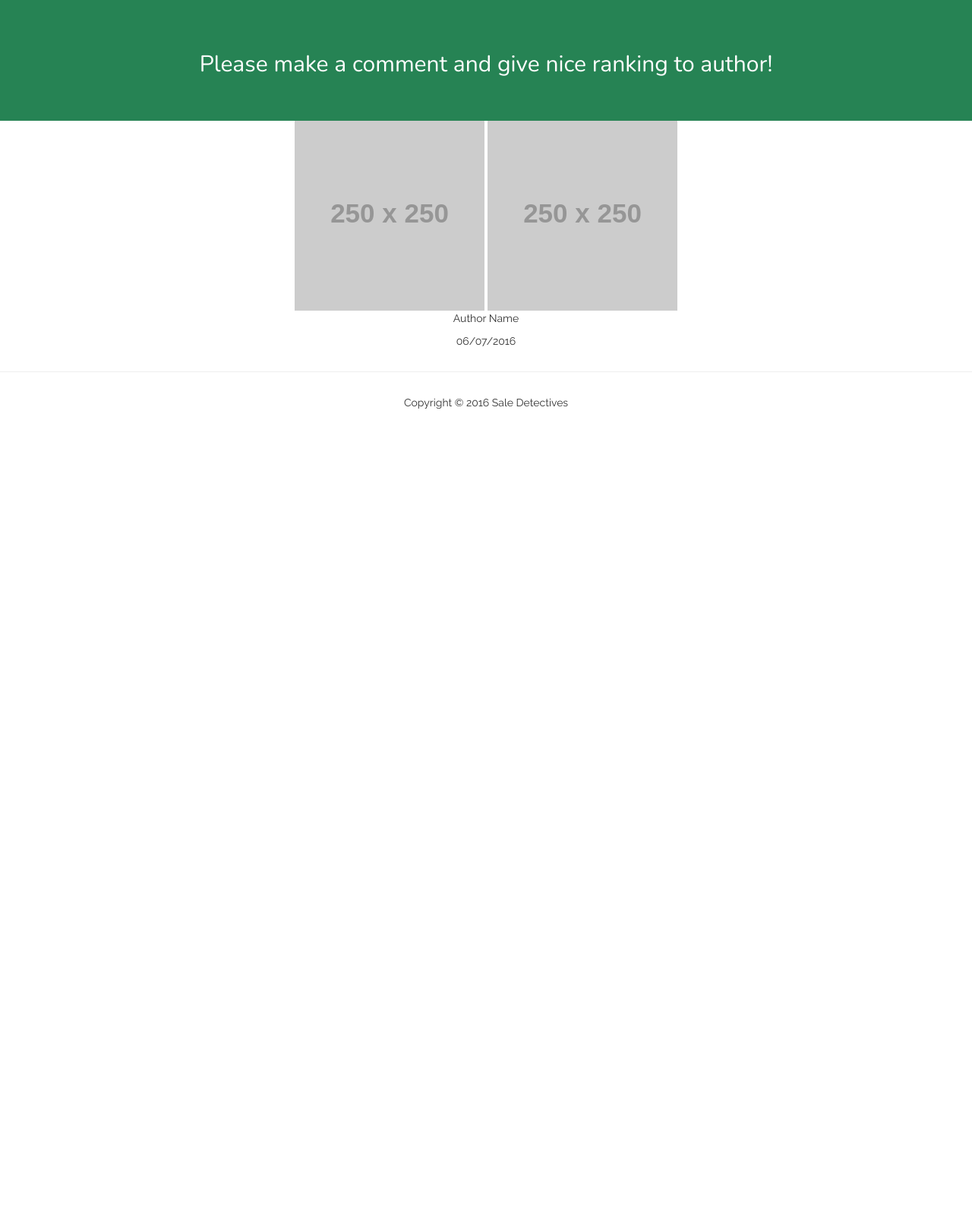
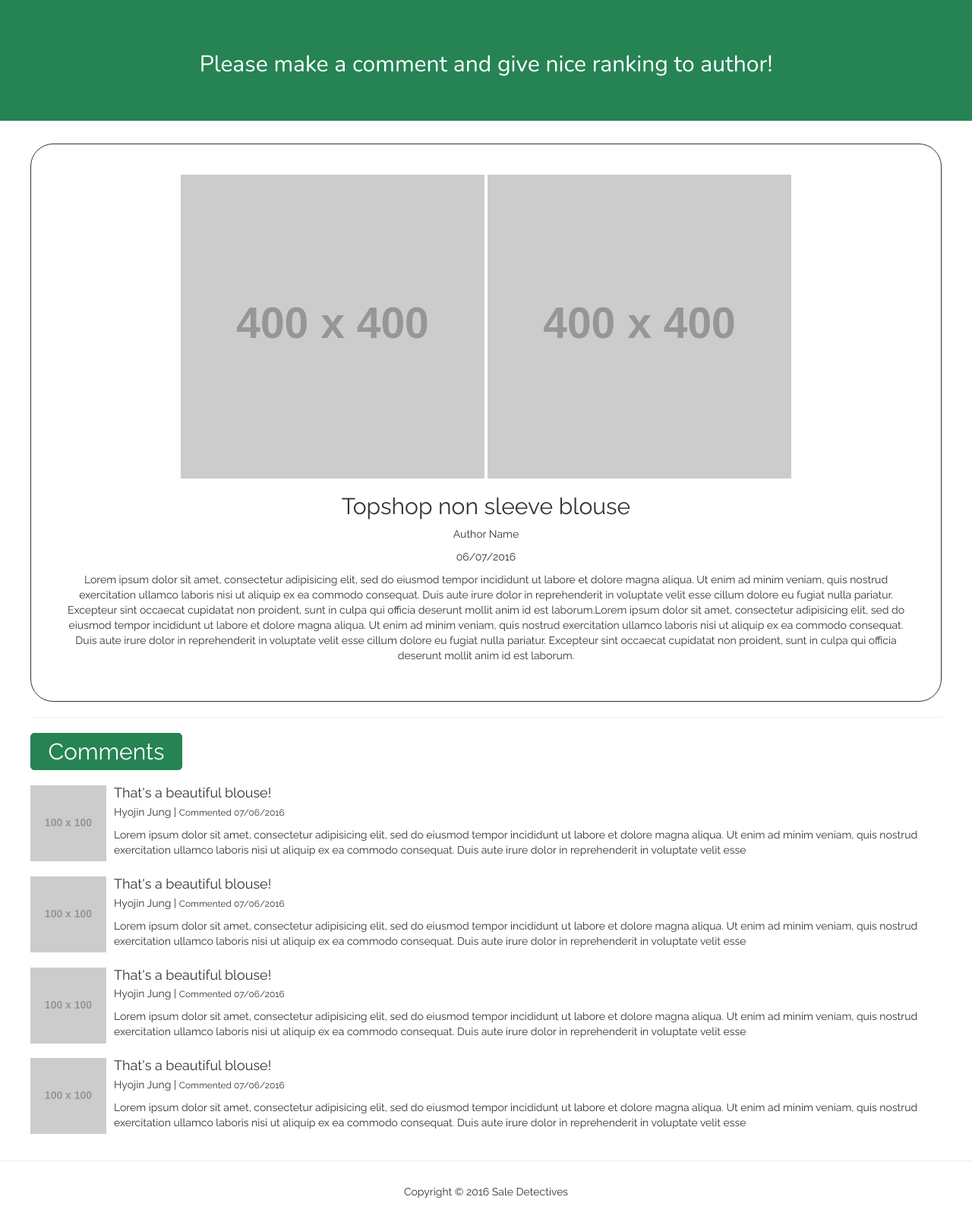
Before and after one commit to hyojinaaa/saleDetectives, a PHP site: page /reviewIndividual.html in a window 1280 px wide. Shown: the part 52-1661 px from the top of the page at 76% size. Before the commit the page ends 591 px from the top, so only its background shows below. Run offline with PHP 8.4, Linux system fonts and the light colour scheme; grey boxes labelled with a size stand in for pictures from a placeholder-image service; some libraries are stand-ins or nearby versions.

```diff
--- a/css/app.css
+++ b/css/app.css
@@ -166,6 +166,32 @@ Main Section
 /******************* Review Individual******************/
 article {
 	text-align: center;
+	margin-top: 30px;
+	border: 1px solid #333;
+	border-radius: 30px;
+	padding: 40px;
+}
+
+article h2 {
+	margin-top: 20px;
+}
+
+.comments {
+	border: 1px solid #268354;
+	width: 200px;
+	padding: 7px;
+	text-align: center;
+	margin-bottom: 20px;
+	background-color: #268354;
+	color: white;
+	border-radius: 5px;
+}
+
+/******************* Review Post***********************/
+#review-post {
+	width: 1000px;
+	margin: 0 auto;
+	margin-top: 40px;
 }
 
 
--- a/review.html
+++ b/review.html
@@ -66,7 +66,7 @@
 
 <!-- Main section -->
 <main id="review">
-  <button class="btn" id="review-btn">Write a Review</button>
+  <button class="btn" class="review-btn">Write a Review</button>
 
   <hr>
   <div class="row">
--- a/reviewIndividual.html
+++ b/reviewIndividual.html
@@ -67,11 +67,95 @@
 <!-- Main section -->
 <main id="review">
   <article>
-    <img src="http://placehold.it/250x250">
-    <img src="http://placehold.it/250x250">
+    <img src="http://placehold.it/400x400">
+    <img src="http://placehold.it/400x400">
+    <h2>Topshop non sleeve blouse</h2>
     <p>Author Name</p>
     <p>06/07/2016</p>
+    <p>Lorem ipsum dolor sit amet, consectetur adipisicing elit, sed do eiusmod
+    tempor incididunt ut labore et dolore magna aliqua. Ut enim ad minim veniam,
+    quis nostrud exercitation ullamco laboris nisi ut aliquip ex ea commodo
+    consequat. Duis aute irure dolor in reprehenderit in voluptate velit esse
+    cillum dolore eu fugiat nulla pariatur. Excepteur sint occaecat cupidatat non
+    proident, sunt in culpa qui officia deserunt mollit anim id est laborum.Lorem ipsum dolor sit amet, consectetur adipisicing elit, sed do eiusmod
+    tempor incididunt ut labore et dolore magna aliqua. Ut enim ad minim veniam,
+    quis nostrud exercitation ullamco laboris nisi ut aliquip ex ea commodo
+    consequat. Duis aute irure dolor in reprehenderit in voluptate velit esse
+    cillum dolore eu fugiat nulla pariatur. Excepteur sint occaecat cupidatat non
+    proident, sunt in culpa qui officia deserunt mollit anim id est laborum.</p>
+
+
+</div>
   </article>
+
+  <hr>
+  <h2 class="comments">Comments</h2>
+    <ul class="media-list">
+    <li class="media">
+      <div class="media-left">
+        <a href="#">
+          <img class="media-object" src="http://placehold.it/100x100" alt="...">
+        </a>
+      </div>
+      <div class="media-body">
+        <h4 class="media-heading">That's a beautiful blouse!</h4>
+        <p>Hyojin Jung  |  <small>Commented 07/06/2016</small></p>
+        <p>Lorem ipsum dolor sit amet, consectetur adipisicing elit, sed do eiusmod
+        tempor incididunt ut labore et dolore magna aliqua. Ut enim ad minim veniam,
+        quis nostrud exercitation ullamco laboris nisi ut aliquip ex ea commodo
+        consequat. Duis aute irure dolor in reprehenderit in voluptate velit esse</p>
+      </div>
+
+    </li>
+
+    <li class="media">
+      <div class="media-left">
+        <a href="#">
+          <img class="media-object" src="http://placehold.it/100x100" alt="...">
+        </a>
+      </div>
+      <div class="media-body">
+        <h4 class="media-heading">That's a beautiful blouse!</h4>
+        <p>Hyojin Jung  |  <small>Commented 07/06/2016</small></p>
+        <p>Lorem ipsum dolor sit amet, consectetur adipisicing elit, sed do eiusmod
+        tempor incididunt ut labore et dolore magna aliqua. Ut enim ad minim veniam,
+        quis nostrud exercitation ullamco laboris nisi ut aliquip ex ea commodo
+        consequat. Duis aute irure dolor in reprehenderit in voluptate velit esse</p>
+      </div>
+    </li>
+
+    <li class="media">
+      <div class="media-left">
+        <a href="#">
+          <img class="media-object" src="http://placehold.it/100x100" alt="...">
+        </a>
+      </div>
+      <div class="media-body">
+        <h4 class="media-heading">That's a beautiful blouse!</h4>
+        <p>Hyojin Jung  |  <small>Commented 07/06/2016</small></p>
+        <p>Lorem ipsum dolor sit amet, consectetur adipisicing elit, sed do eiusmod
+        tempor incididunt ut labore et dolore magna aliqua. Ut enim ad minim veniam,
+        quis nostrud exercitation ullamco laboris nisi ut aliquip ex ea commodo
+        consequat. Duis aute irure dolor in reprehenderit in voluptate velit esse</p>
+      </div>
+    </li>
+
+    <li class="media">
+      <div class="media-left">
+        <a href="#">
+          <img class="media-object" src="http://placehold.it/100x100" alt="...">
+        </a>
+      </div>
+      <div class="media-body">
+        <h4 class="media-heading">That's a beautiful blouse!</h4>
+        <p>Hyojin Jung  |  <small>Commented 07/06/2016</small></p>
+        <p>Lorem ipsum dolor sit amet, consectetur adipisicing elit, sed do eiusmod
+        tempor incididunt ut labore et dolore magna aliqua. Ut enim ad minim veniam,
+        quis nostrud exercitation ullamco laboris nisi ut aliquip ex ea commodo
+        consequat. Duis aute irure dolor in reprehenderit in voluptate velit esse</p>
+      </div>
+    </li>
+  </ul>
 </main>
 
 
```
Also changed, not shown: reviewPost.html (added, +114 -0 lines).
